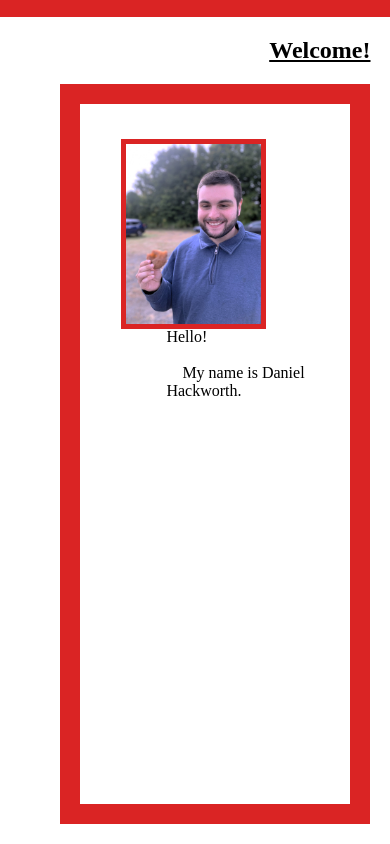
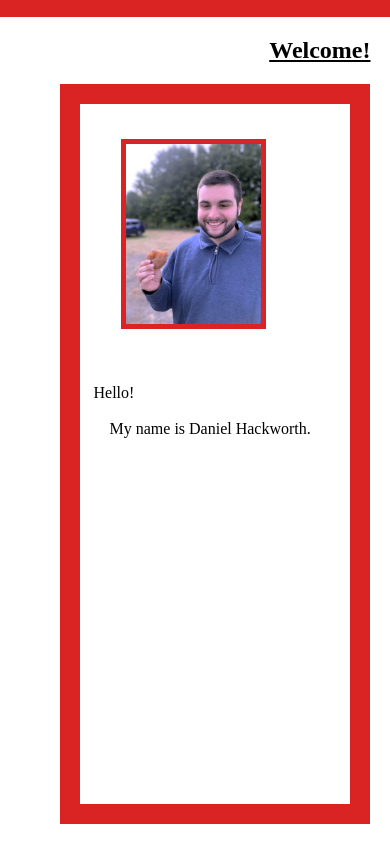
Before and after one commit to Din0saur5/my-website-mobile, a plain HTML site: page index.html in a window 390 px wide. Shown: the part 73-917 px from the top of the page. Drawn offline with Linux system fonts and the light colour scheme.

Commit message:
update mobile

```diff
--- a/style.css
+++ b/style.css
@@ -193,10 +193,11 @@ main{
     position: absolute;
     top: 5%;
 }
-p.about-text{
+.about-text{
     position:inherit;
     margin-left: 32%;
     top:32%;
+
     word-wrap: normal;
 
 }
@@ -206,4 +207,8 @@ p.about-text{
     img#profile-pic{
         width:50%
     }
+    p.about-text{
+        top: 40%;
+        margin-left: 5%;
+    }
 }
```
Also changed, not shown: contact.html (+1 -1 lines).
